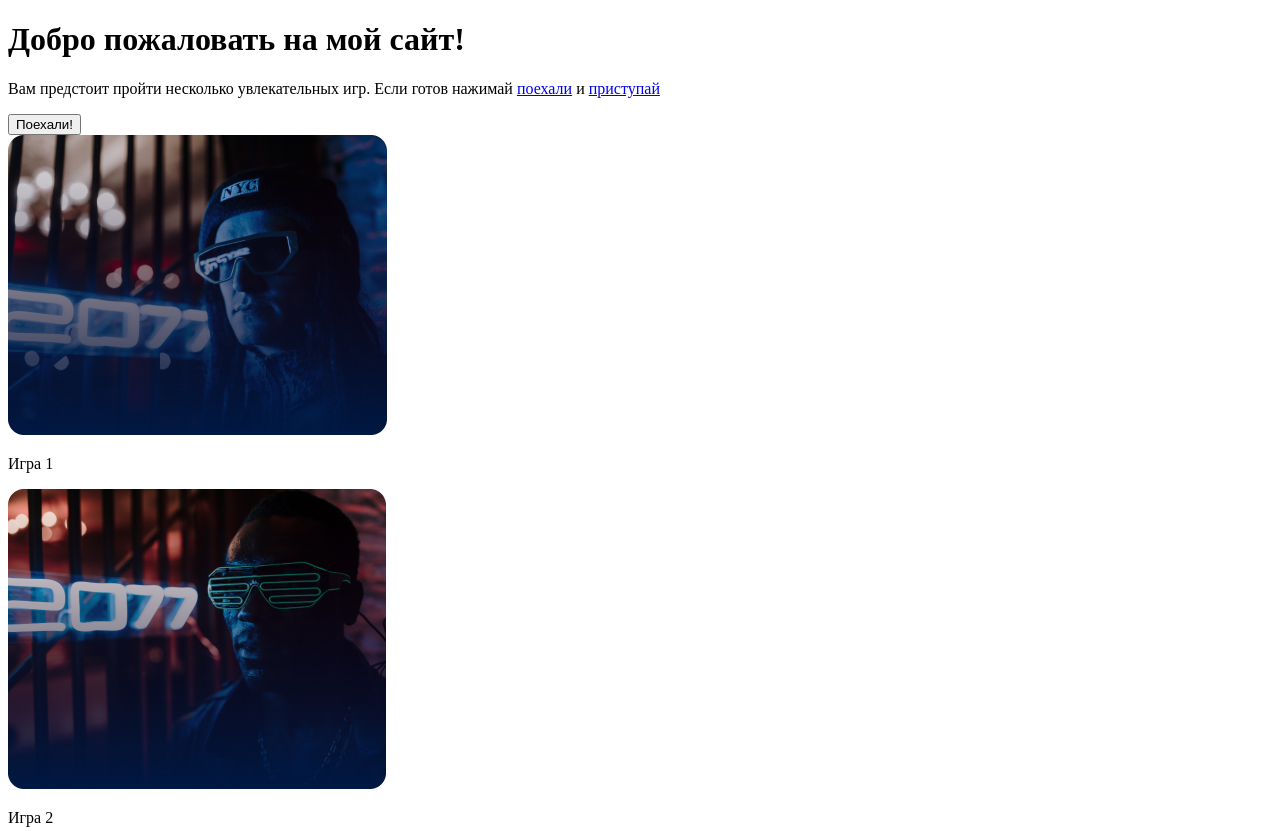
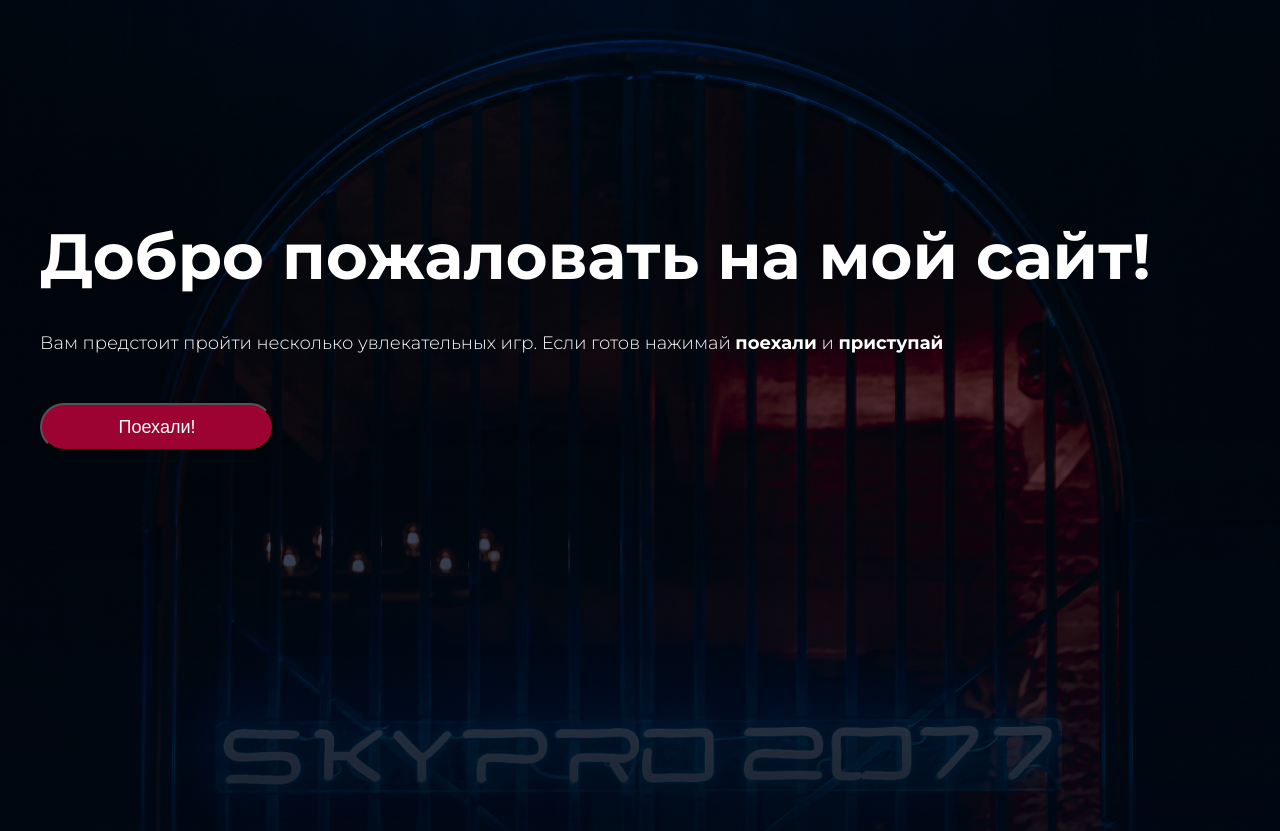
Before and after one commit to Yulenka5/2-nd-course-hw, a plain HTML site: page index.html in a window 1280 px wide. Shown: the top 831 px of the page. Drawn offline with Linux system fonts and the light colour scheme.

Commit message:
did the layout of the first page

```diff
--- a/index.html
+++ b/index.html
@@ -4,9 +4,16 @@
     <meta charset="UTF-8" />
     <meta name="viewport" content="width=device-width, initial-scale=1.0" />
     <title>Hello world</title>
+    <link rel="preconnect" href="https://fonts.googleapis.com" />
+    <link rel="preconnect" href="https://fonts.gstatic.com" crossorigin />
+    <link
+      href="https://fonts.googleapis.com/css2?family=Montserrat:wght@300;400;600;700&display=swap"
+      rel="stylesheet"
+    />
+    <link rel="stylesheet" href="style.css" />
   </head>
   <body>
-    <header class="header">
+    <header class="header center">
       <h1 class="heading-big">Добро пожаловать на мой сайт!</h1>
       <p class="header-text">
         Вам предстоит пройти несколько увлекательных игр. Если готов нажимай
@@ -17,19 +24,10 @@
         <button class="button">Поехали!</button>
       </div>
     </header>
-    <section class="box">
-      <div class="box-item">
-        <img class="box-img" src="./img/game1.jpg" alt="game1" />
-        <p class="text">Игра 1</p>
-      </div>
-      <div class="box-item">
-        <img class="box-img" src="./img/game2.jpg" alt="game2" />
-        <p class="text">Игра 2</p>
-      </div>
-      <div class="box-item">
-        <img class="box-img" src="./img/game3.jpg" alt="game3" />
-        <p class="text">Игра 3</p>
-      </div>
+    <section class="box center">
+      <div class="box-item box-item1"><p class="box-text">Игра 1</p></div>
+      <div class="box-item box-item2"><p class="box-text">Игра 2</p></div>
+      <div class="box-item box-item3"><p class="box-text">Игра 3</p></div>
     </section>
   </body>
 </html>
--- a/style.css
+++ b/style.css
@@ -2,3 +2,108 @@
     margin: 0;
     padding: 0;
 }
+
+body {
+    font-family: "Montserrat";
+  }
+
+.center {
+    padding-left: calc(50% - 600px);
+    padding-right: calc(50% - 600px);
+}
+
+.header {
+    height: 1024px;
+    background-image: url(./img/fon1.jpg);
+    background-repeat: no-repeat;
+    background-position: center;
+    background-size: cover;
+}
+
+.heading-big {
+    padding-top: 217px;
+    padding-bottom: 32px;
+    font-style: normal;
+    font-weight: 700;
+    font-size: 64px;
+    line-height: 78px;
+    color: #FFFFFF;
+}
+
+.header-text {
+    padding-bottom: 44px;
+    font-style: normal;
+    font-weight: 300;
+    font-size: 18px;
+    line-height: 32px;
+    color: #FFFFFF;
+}
+
+.header-link {
+    font-style: normal;
+    font-weight: 700;
+    font-size: 18px;
+    line-height: 32px;
+    color: #FFFFFF;
+    text-decoration: none;
+}
+
+.button {
+    width: 234px;
+    height: 48px;
+    background: #9C0332;
+    border-radius: 30px;
+    font-style: normal;
+    font-weight: 400;
+    font-size: 18px;
+    line-height: 22px;
+    color: #FFFFFF;
+}
+
+.box {
+    height: 556px;
+    background-image: url(./img/fon2.jpg);
+    background-repeat: no-repeat;
+    background-position: center;
+    background-size: cover;
+    display: flex;
+    flex-direction: row;
+    justify-content: space-evenly;
+    gap: 32px;
+    align-items: center;
+}
+
+.box-item {
+    width: 379px;
+    height: 300px;
+    background: linear-gradient(180deg, rgba(39, 1, 15, 0) 0%, #001944 100%), url(0023.jpg);
+    border-radius: 16px;
+    font-style: normal;
+    font-weight: 600;
+    font-size: 24px;
+    line-height: 32px;
+    color: #FFFFFF;
+}
+
+.box-item1 {
+    background-image: url(./img/game1.jpg);
+    display: flex;
+    align-items: flex-end;
+}
+
+.box-item2 {
+    background-image: url(./img/game2.jpg);
+    display: flex;
+    align-items: flex-end;
+}
+
+.box-item3 {
+    background-image: url(./img/game3.jpg);
+    display: flex;
+    align-items: flex-end;
+}
+
+.box-text {
+    padding-left: 32px;
+    padding-bottom: 32px;
+}
```
